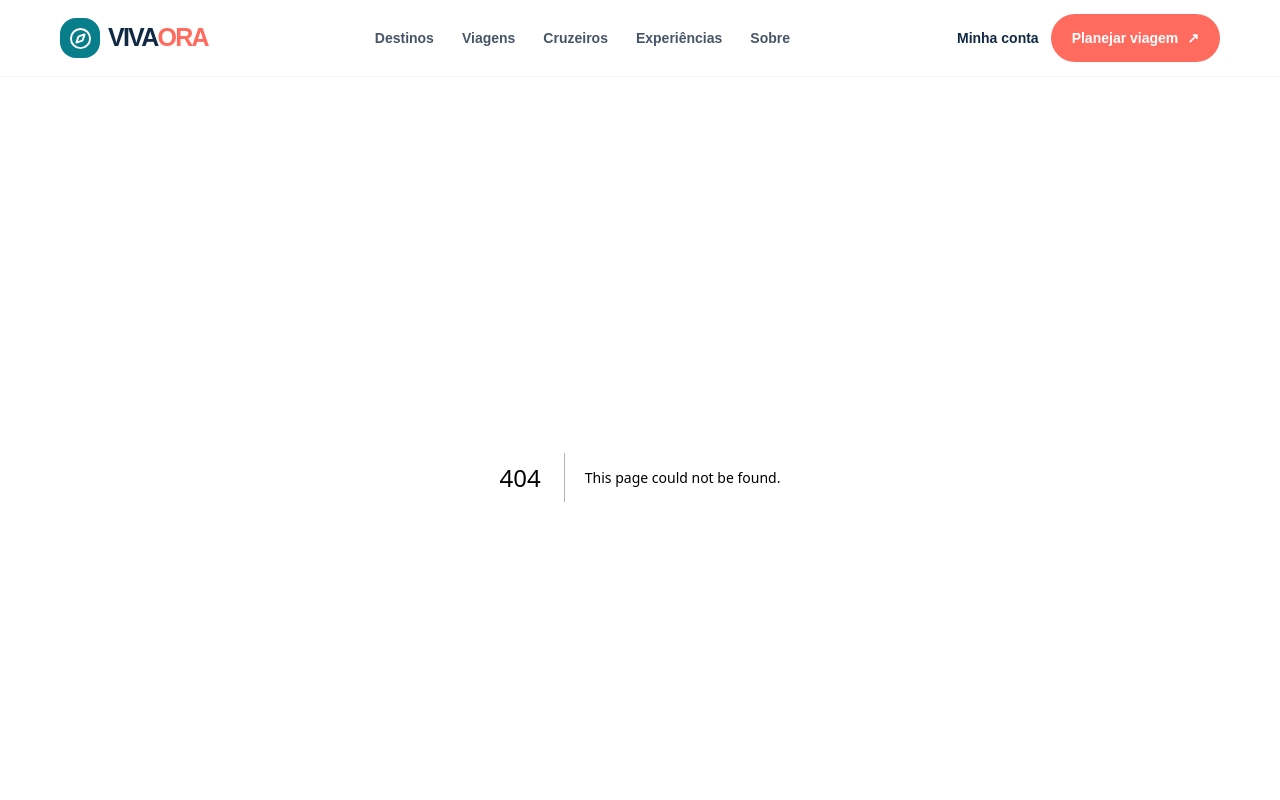
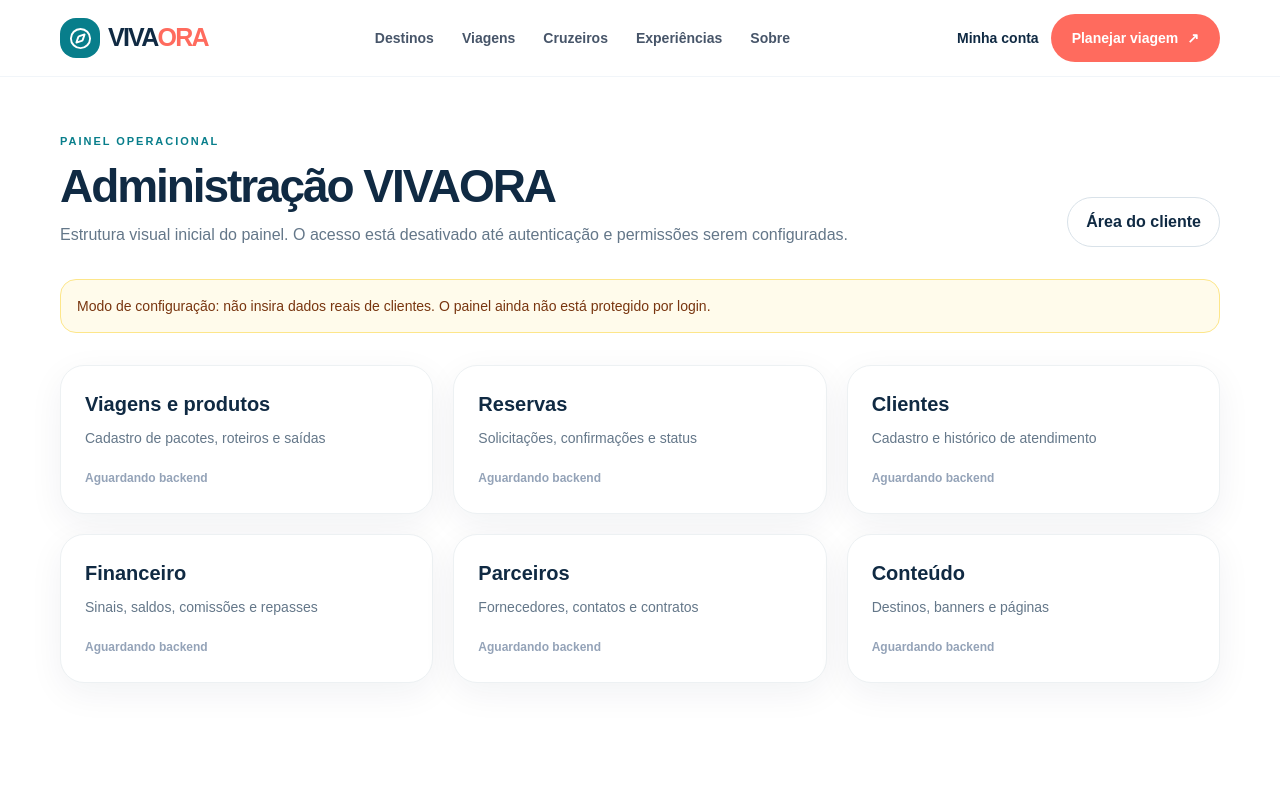
Before and after one commit to ZenithWe/vivaora, a Next.js app: page /admin in a window 1280 px wide. Before the commit this address had no page. Shown: the top 800 px of the page. Built offline with nearby package versions, Linux system fonts and the light colour scheme.

Commit message:
feat: expand VIVAORA platform foundation

```diff
--- /dev/null
+++ b/app/admin/page.tsx
@@ -0,0 +1,3 @@
+import Link from "next/link";
+const modules=[["Viagens e produtos","Cadastro de pacotes, roteiros e saídas"],["Reservas","Solicitações, confirmações e status"],["Clientes","Cadastro e histórico de atendimento"],["Financeiro","Sinais, saldos, comissões e repasses"],["Parceiros","Fornecedores, contatos e contratos"],["Conteúdo","Destinos, banners e páginas"]];
+export default function AdminPage(){return <div className="container py-14"><div className="flex flex-wrap items-end justify-between gap-4"><div><p className="eyebrow mb-3">Painel operacional</p><h1 className="section-title">Administração VIVAORA</h1><p className="muted mt-3">Estrutura visual inicial do painel. O acesso está desativado até autenticação e permissões serem configuradas.</p></div><Link href="/minha-conta" className="btn-outline">Área do cliente</Link></div><div className="mt-8 rounded-2xl border border-amber-200 bg-amber-50 p-4 text-sm text-amber-900">Modo de configuração: não insira dados reais de clientes. O painel ainda não está protegido por login.</div><div className="mt-8 grid gap-5 sm:grid-cols-2 lg:grid-cols-3">{modules.map(([a,b])=><article key={a} className="card p-6"><h2 className="text-xl font-extrabold">{a}</h2><p className="muted mt-2 text-sm leading-6">{b}</p><span className="mt-5 inline-block text-xs font-bold text-slate-400">Aguardando backend</span></article>)}</div></div>}
```
